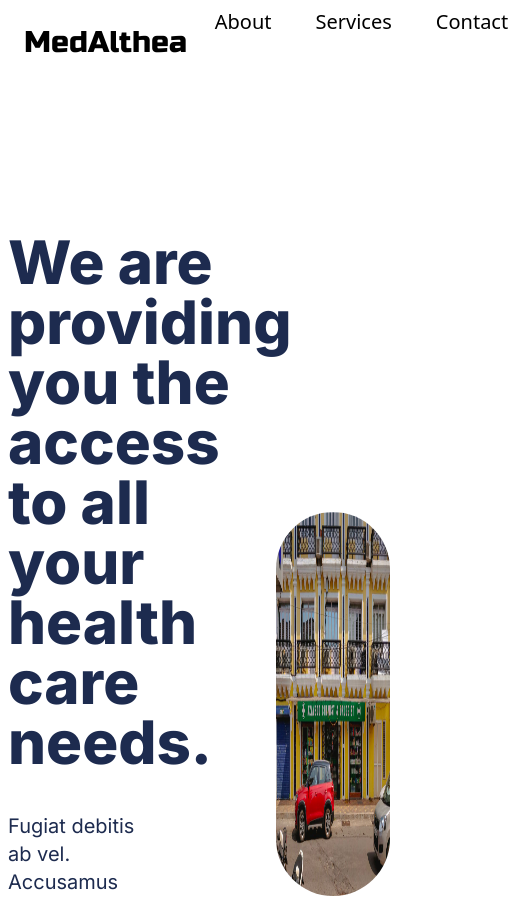
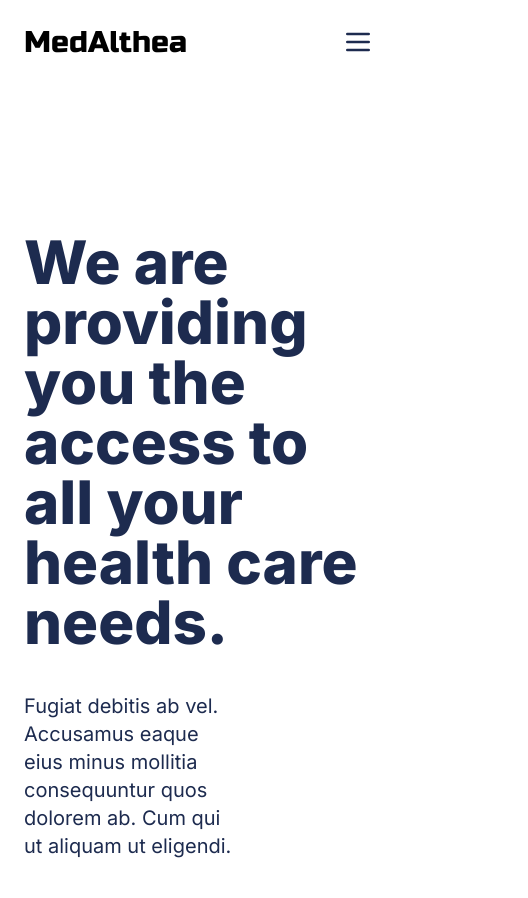
Before and after one commit to YadavGulshan/MedAlthea-Website, a Next.js app: page / in a window 390 px wide. Shown: the top 898 px of the page, 528 px wide, since content can reach past the window. Built offline with nearby package versions, Linux system fonts and the light colour scheme.

Commit message:
make nav resonsive and intropage for md devices

```diff
--- a/components/Header/header.tsx
+++ b/components/Header/header.tsx
@@ -2,6 +2,8 @@ import React from 'react'
 import { useState } from 'react'
 import styles from '../../styles/header.module.css'
 const HeaderComponent = () => {
+  const [isVisible, setVisible] = useState(false)
+  const block = isVisible ? '' : 'hidden'
   const primaryMenuItem = [
     { item: 'About', href: '#' },
     { item: 'Services', href: '#' },
@@ -14,14 +16,12 @@ const HeaderComponent = () => {
           <div className="flex justify-between">
             <div>
               <a href="#" className="flex items-center py-4 px-2">
-                <span
-                  className={`  font-Russo text-3xl font-[550] text-black `}
-                >
+                <span className={`font-Russo text-3xl font-[550] text-black `}>
                   MedAlthea
                 </span>
               </a>
             </div>
-            <div className="items-center space-x-1 md:flex">
+            <div className="hidden items-center space-x-1 md:flex ">
               {primaryMenuItem.map((item, index) => (
                 <a
                   key={index}
@@ -46,7 +46,42 @@ const HeaderComponent = () => {
                 Register
               </a>
             </div>
+            <div className="flex items-center md:hidden">
+              <button
+                onClick={() => setVisible(!isVisible)}
+                className="outline-none"
+              >
+                <svg
+                  className="h-8 w-8 text-[#1D2B4F]"
+                  fill="none"
+                  stroke-linecap="round"
+                  stroke-linejoin="round"
+                  stroke-width="2"
+                  viewBox="0 0 24 24"
+                  stroke="currentColor"
+                >
+                  <path d="M4 6h16M4 12h16M4 18h16"></path>
+                </svg>
+              </button>
+            </div>
           </div>
+        </div>
+
+        <div
+          className={`my-2 mx-auto max-w-6xl px-4 transition-[display] duration-300 md:hidden ${block}`}
+        >
+          <ul className="">
+            {primaryMenuItem.map((items, index) => (
+              <li key={index}>
+                <a
+                  href="#services"
+                  className="block px-2 py-4 text-sm transition duration-300 hover:bg-green-500"
+                >
+                  {items.item}
+                </a>
+              </li>
+            ))}
+          </ul>
         </div>
       </nav>
     </>
--- a/components/intropage/intropage.tsx
+++ b/components/intropage/intropage.tsx
@@ -3,9 +3,9 @@ import style from '../../styles/intropage.module.css'
 const IntroPage = () => {
   return (
     <>
-      <section className="my-2 mx-auto h-fit max-w-6xl bg-white">
-        <div className="flex h-full justify-between">
-          <div className="mx-2 my-32 h-full w-2/3">
+      <section className="my-2 mx-4 h-fit bg-white xl:mx-auto xl:max-w-6xl">
+        <div className="flex h-full flex-col items-center justify-between xl:flex-row">
+          <div className="mx-2 my-32 h-full xl:w-2/3">
             <h1 className="py-5 font-Inter text-6xl font-extrabold text-[#1D2B4F]">
               We are providing you the access to all your health care needs.
             </h1>
@@ -20,7 +20,7 @@ const IntroPage = () => {
             />
           </div>
 
-          <div className="flex w-1/3 items-center text-center ">
+          <div className="flex items-center xl:w-1/3 ">
             {/* <div className={`${style.shopImage} rounded-full`}></div> */}
             <img
               className="mb-10 h-96 w-96 rounded-full"
```
Also changed, not shown: 1 other file (tests, documents, lock files or other folders).
